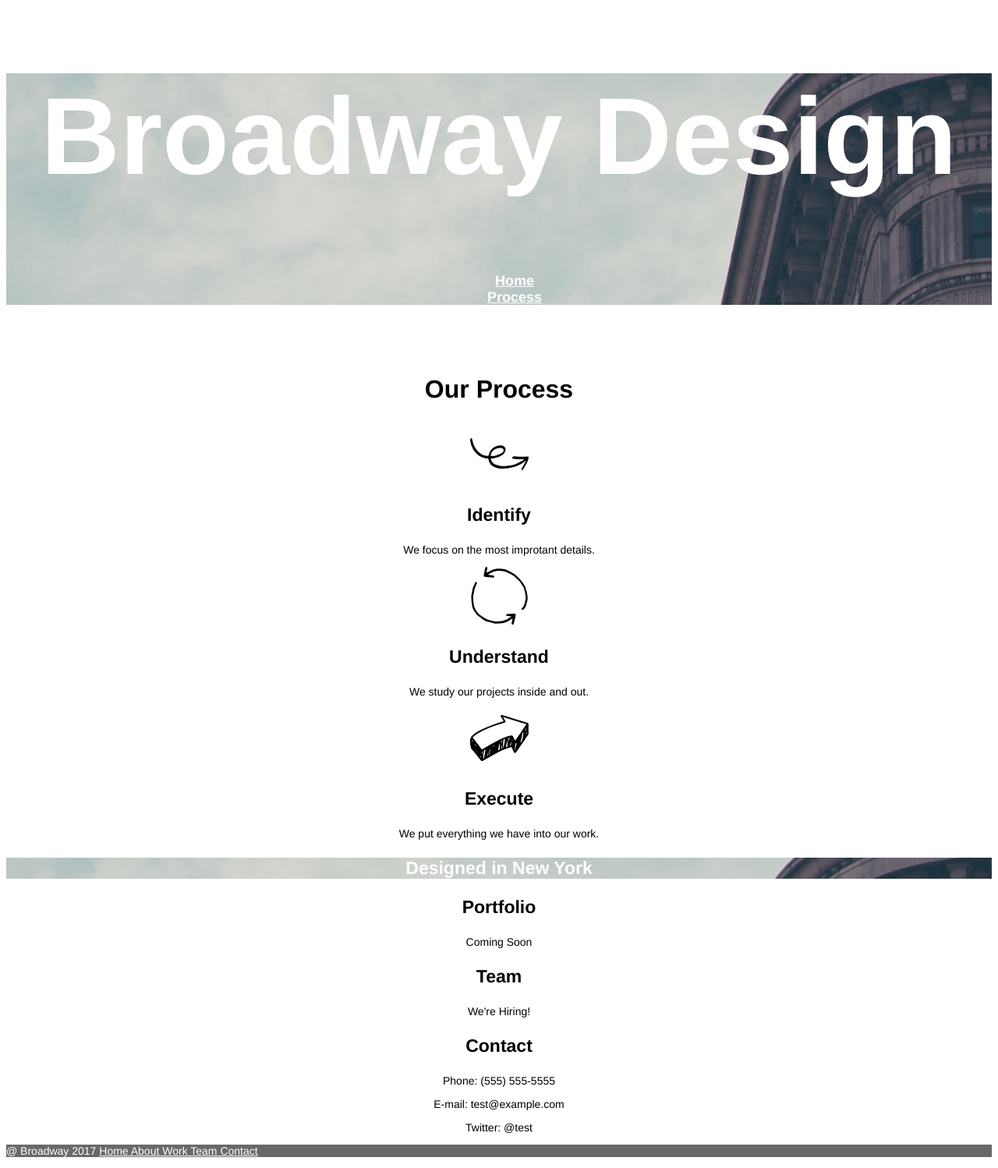
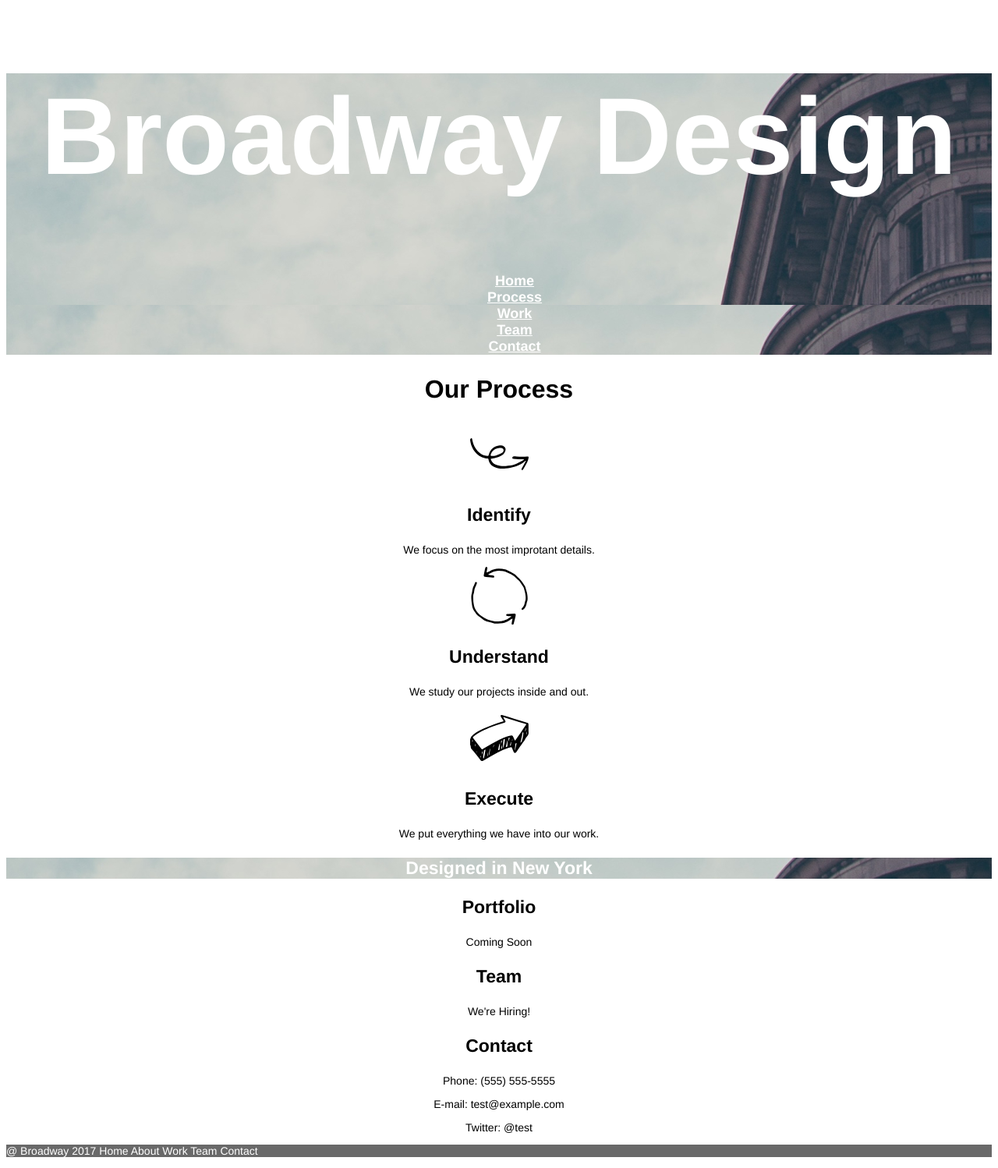
Before and after one commit to possowski/broadway, a plain HTML site: page index.html in a window 1280 px wide. Shown: the whole page at 78% size. Drawn offline with Linux system fonts and the light colour scheme.

Commit message:
Final project

```diff
--- a/index.html
+++ b/index.html
@@ -6,12 +6,12 @@
     <title>Broadway Design</title>
   </head>
   <body>
-    <div id="top"><!--this div separates the page name and nav list-->
+    <div id="top"><!--this div separates the page name and nav list from the rest of the page-->
       <h1>Broadway Design</h1>
 
 <!--nav section-->
       <ul>
-        <li href="">Home</li>
+        <li>Home</li>
         <li>Process</li>
         <li>Work</li>
         <li>Team</li>
@@ -49,7 +49,7 @@
       <p>Twitter: @test</p>
 
 <div id="footer">
-  <p>@ Broadway 2017 <span style="text-size: 15px; text-decoration: underline">Home About Work Team Contact</span></p>
+  <p>@ Broadway 2017 Home About Work Team Contact</span></p>
 </div>
   </body>
 </html>
--- a/resources/css/style.css
+++ b/resources/css/style.css
@@ -4,14 +4,14 @@ body {
 }
 #top {
   background-image: url("../images/the-flatiron-building.png");
-  background-repeat: no-repeat;
+  background-repeat: repeat-y;
   color: white;
   font-size: 70px;
   font-weight: bold;
 }
 #top ul {
   text-decoration: underline;
-  list-style:none;
+  list-style: none;
   font-size: 18px;
 }
 #middle h2 {
```
